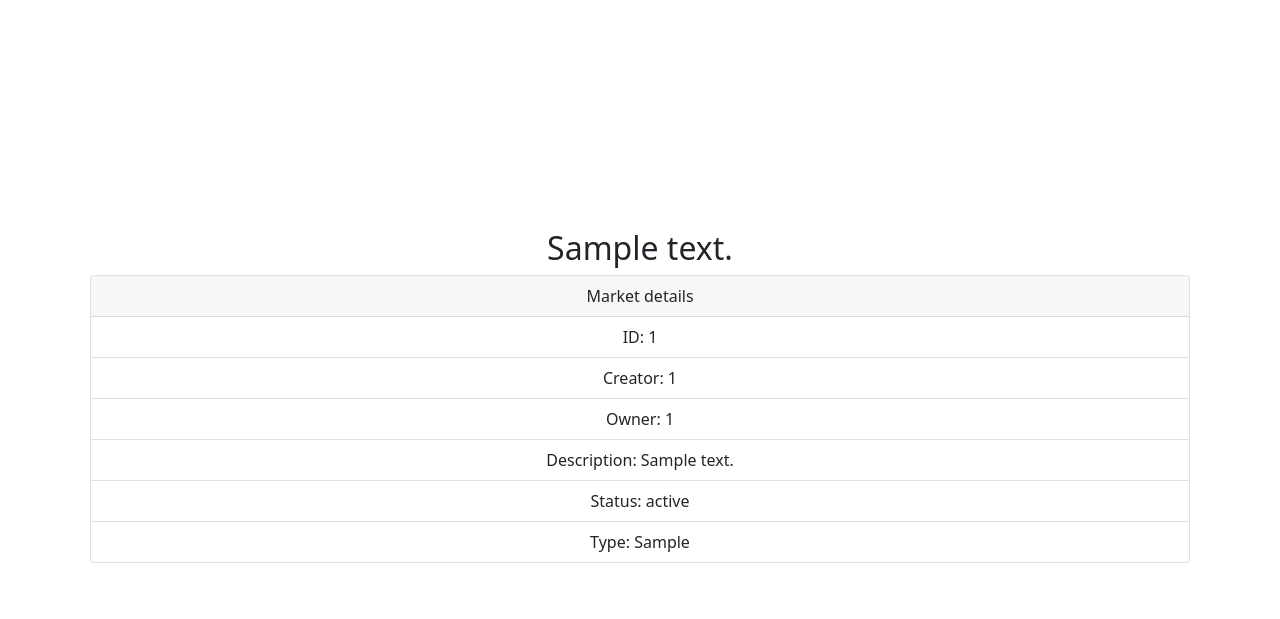
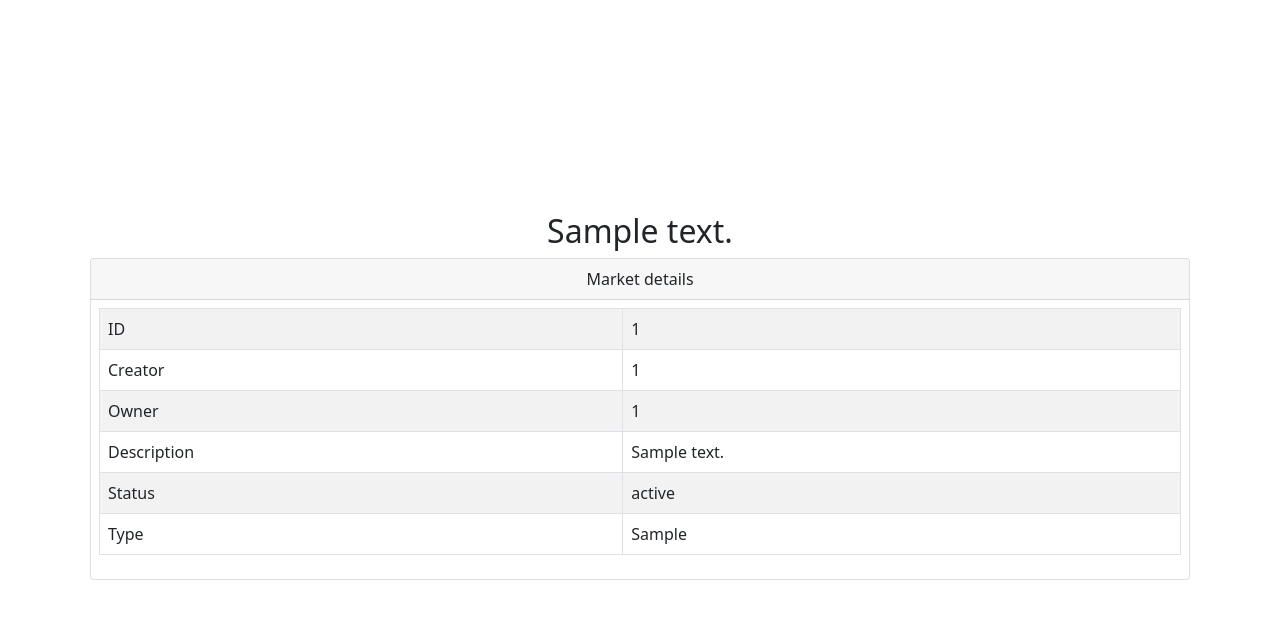
Before and after one commit to QEDK/swagur, a Django app: template swagur/augur/templates/augur/market.html in a window 1280 px wide. Shown: the top 619 px of the page. Run offline with Django 3.2, Linux system fonts and the light colour scheme; the template is opened without the code that fills it: most values are stand-ins (such as "Sample title", 1, 10 or a date in 2020).

Commit message:
:paintbrush: Use table for UI

```diff
--- a/swagur/augur/templates/augur/market.html
+++ b/swagur/augur/templates/augur/market.html
@@ -12,22 +12,44 @@
   </head>
   <body>
     <div class="jumbotron vertical-center">
-      <div class="container text-center">
+      <div class="container">
         {% if market %}
-        <h2>{{ market.description }}</h2>
+        <h2 class="text-center">{{ market.description }}</h2>
         <div class="card m-2">
-          <div class="card-header">
+          <div class="card-header text-center">
             Market details
           </div>
-            <ul class="list-group list-group-flush">
-              <li class="list-group-item">ID: {{ market.id }}</li>
-              <li class="list-group-item">Creator: {{ market.creator.id }}</li>
-              <li class="list-group-item">Owner: {{ market.owner.id }}</li>
-              <li class="list-group-item">Description: {{ market.longDescription }}</li>
-              <li class="list-group-item">Status: {{ market.status }}</li>
-              <li class="list-group-item">Type: {{ market.marketType }}</li>
-            </ul>
+          <div class="table-responsive m-2">
+            <table class="table table-striped table-hover table-bordered">
+              <tbody>
+                <tr>
+                  <td>ID</td>
+                  <td>{{ market.id }}</td>
+                </tr>
+                <tr>
+                  <td>Creator</td>
+                  <td>{{ market.creator.id }}</td>
+                </tr>
+                <tr>
+                  <td>Owner</td>
+                  <td>{{ market.owner.id }}</td>
+                </tr>
+                <tr>
+                  <td>Description</td>
+                  <td>{{ market.longDescription }}</td>
+                </tr>
+                <tr>
+                  <td>Status</td>
+                  <td>{{ market.status }}</td>
+                </tr>
+                <tr>
+                  <td>Type</td>
+                  <td>{{ market.marketType }}</td>
+                </tr>
+              </tbody>
+            </table>
           </div>
+        </div>
       </div>
       {% else %}
       <h1>Market not found</h1>
```
